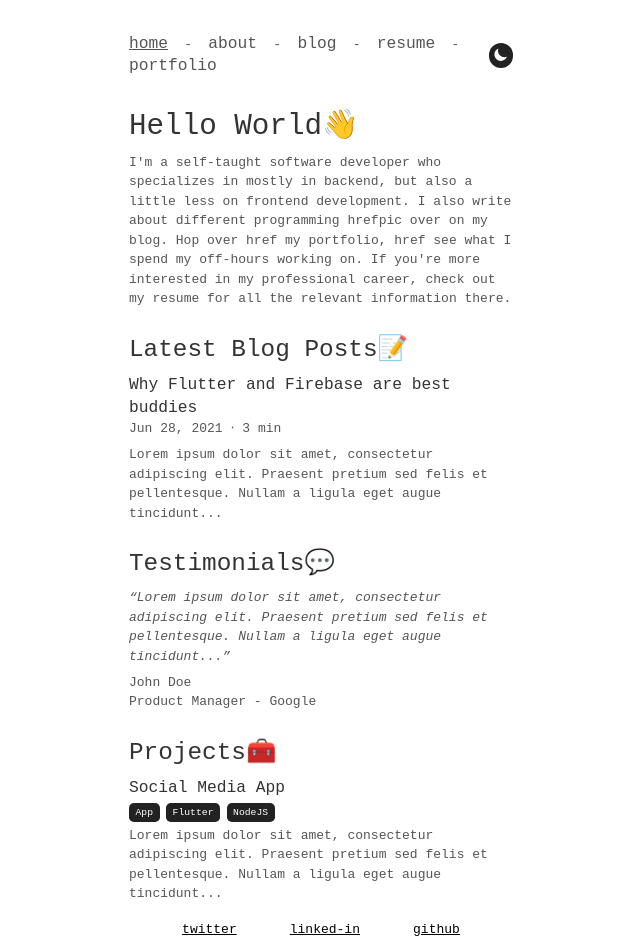
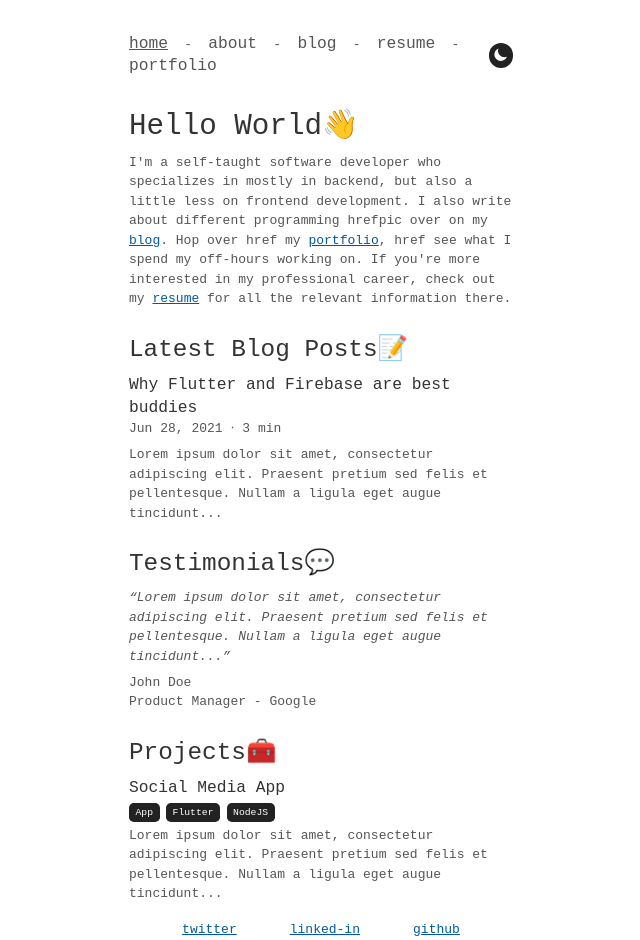
Before and after one commit to fredrikj31/portfolio, a Next.js app: page / in a window 1280 px wide. Shown: the top 940 px of the page, without its empty margins (319-959 px from the left). Built offline with nearby package versions, Linux system fonts and the light colour scheme.

Commit message:
feat(links): adds new color to links and underline under links

```diff
--- a/src/components/Footer.tsx
+++ b/src/components/Footer.tsx
@@ -4,21 +4,21 @@ export default function Footer() {
       <div className="flex flex-col">
         <div className="flex flex-row justify-evenly">
           <a
-            className="text-link underline cursor-pointer"
+            className="text-light-link dark:text-dark-link underline cursor-pointer"
             target="_blank"
             href="https://twitter.com/fredrikj31"
           >
             twitter
           </a>
           <a
-            className="text-link underline cursor-pointer"
+            className="text-light-link dark:text-dark-link underline cursor-pointer"
             target="_blank"
             href="https://www.linkedin.com/in/fredrik-johansen"
           >
             linked-in
           </a>
           <a
-            className="text-link underline cursor-pointer"
+            className="text-light-link dark:text-dark-link underline cursor-pointer"
             target="_blank"
             href="https://github.com/fredrikj31"
           >
--- a/src/components/blog/Link.tsx
+++ b/src/components/blog/Link.tsx
@@ -9,7 +9,10 @@ export const Link = ({ domNode }: BlogComponentProp) => {
       domNode.attributes.find((attribute) => attribute.name === "href")
         ?.value || "#";
     return (
-      <NextLink className="text-link underline" href={link}>
+      <NextLink
+        className="text-light-link dark:text-dark-link underline"
+        href={link}
+      >
         {text}
       </NextLink>
     );
--- a/src/components/home/Header.tsx
+++ b/src/components/home/Header.tsx
@@ -10,16 +10,25 @@ export const Header = () => {
         I&apos;m a self-taught software developer who specializes in mostly in
         backend, but also a little less on frontend development. I also write
         about different programming hrefpic over on my{" "}
-        <Link href={"/blog"} className="text-link">
+        <Link
+          href={"/blog"}
+          className="text-light-link dark:text-dark-link underline"
+        >
           blog
         </Link>
         . Hop over href my{" "}
-        <Link href={"/portfolio"} className="text-link">
+        <Link
+          href={"/portfolio"}
+          className="text-light-link dark:text-dark-link underline"
+        >
           portfolio
         </Link>
         , href see what I spend my off-hours working on. If you&apos;re more
         interested in my professional career, check out my{" "}
-        <Link href={"/resume"} className="text-link">
+        <Link
+          href={"/resume"}
+          className="text-light-link dark:text-dark-link underline"
+        >
           resume
         </Link>{" "}
         for all the relevant information there.
```
